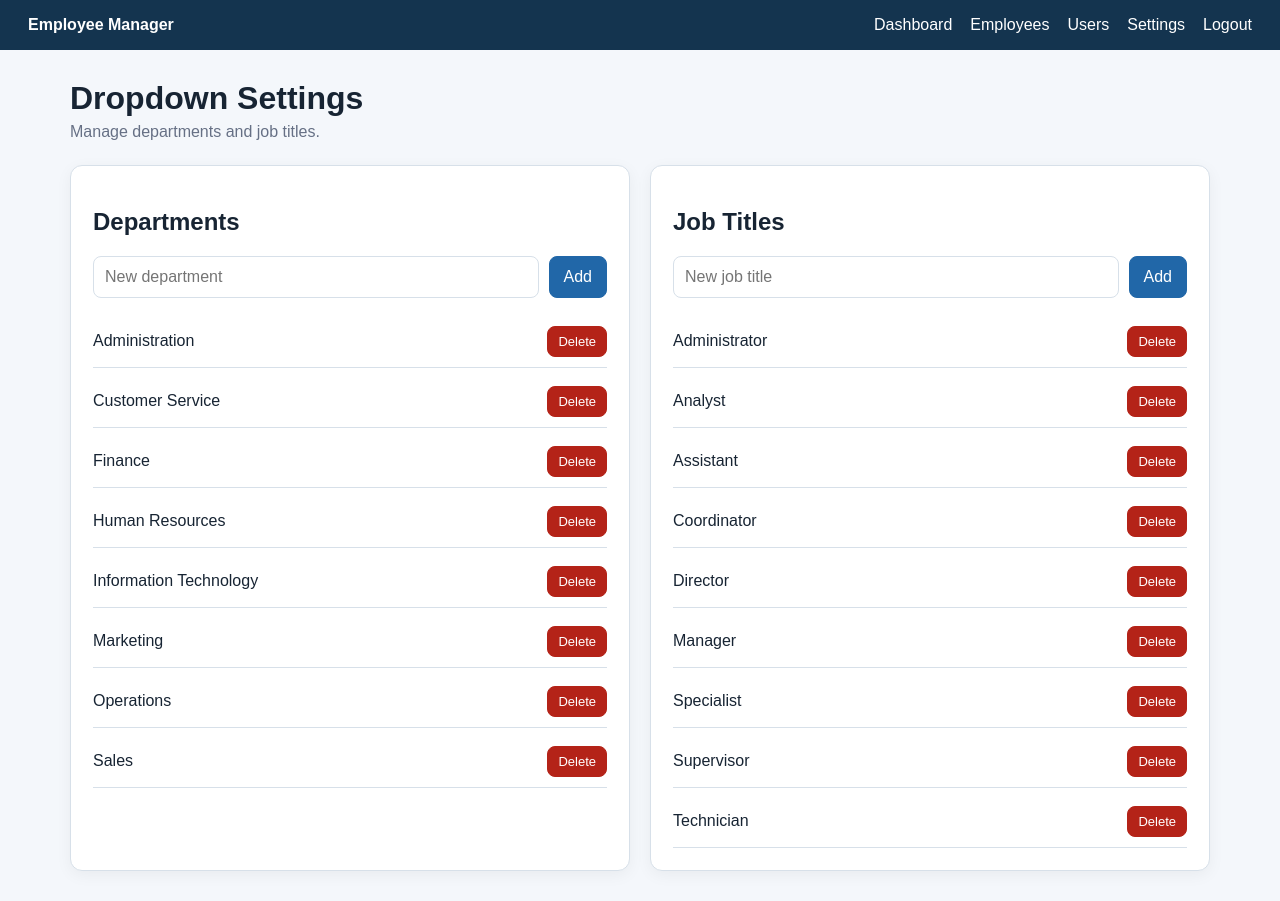
After one commit to DavidBatt0426/Employee-Mangement-web, a Flask app: page /settings/lists in a window 1280 px wide. The commit adds this page. Run offline with Flask 3, Linux system fonts and the light colour scheme; the visitor is signed in with stand-in values (Sample User, id 1); data comes from the database, SQL or seed files in the repository.

Commit message:
Add files via upload
Add dynamic department and job title dropdowns

```diff
--- a/app.py
+++ b/app.py
@@ -89,6 +89,16 @@ class Employee(db.Model):
     department = db.Column(db.String(120), nullable=False)
 
 
+class Department(db.Model):
+    id = db.Column(db.Integer, primary_key=True)
+    name = db.Column(db.String(120), unique=True, nullable=False)
+
+
+class JobTitle(db.Model):
+    id = db.Column(db.Integer, primary_key=True)
+    name = db.Column(db.String(120), unique=True, nullable=False)
+
+
 def utc_now():
     return datetime.now(timezone.utc)
 
@@ -166,6 +176,23 @@ def initialize_database():
                 department="Operations",
             )
         )
+
+    if Department.query.count() == 0:
+        db.session.add_all([
+            Department(name=name) for name in [
+                "Administration", "Customer Service", "Finance",
+                "Human Resources", "Information Technology",
+                "Marketing", "Operations", "Sales"
+            ]
+        ])
+
+    if JobTitle.query.count() == 0:
+        db.session.add_all([
+            JobTitle(name=name) for name in [
+                "Administrator", "Analyst", "Assistant", "Coordinator",
+                "Director", "Manager", "Specialist", "Supervisor", "Technician"
+            ]
+        ])
 
     db.session.commit()
 
@@ -473,8 +500,8 @@ def add_employee():
         "employee_form.html",
         employee=None,
         heading="Add Employee",
-        departments=DEPARTMENTS,
-        job_titles=JOB_TITLES,
+        departments=Department.query.order_by(Department.name).all(),
+        job_titles=JobTitle.query.order_by(JobTitle.name).all()
     )
 
 
@@ -500,8 +527,8 @@ def edit_employee(i):
         "employee_form.html",
         employee=employee,
         heading="Edit Employee",
-        departments=DEPARTMENTS,
-        job_titles=JOB_TITLES,
+        departments=Department.query.order_by(Department.name).all(),
+        job_titles=JobTitle.query.order_by(JobTitle.name).all()
     )
 
 
@@ -610,6 +637,83 @@ def delete_user(i):
     return redirect(url_for("users"))
 
 
+@app.route("/settings/lists")
+@login_required
+@full_access_required
+def list_settings():
+    return render_template(
+        "list_settings.html",
+        departments=Department.query.order_by(Department.name).all(),
+        job_titles=JobTitle.query.order_by(JobTitle.name).all(),
+    )
+
+
+@app.post("/settings/departments/add")
+@login_required
+@full_access_required
+def add_department():
+    name = request.form.get("name", "").strip()
+    if not name:
+        flash("Enter a department name.", "error")
+        return redirect(url_for("list_settings"))
+
+    db.session.add(Department(name=name))
+    try:
+        db.session.commit()
+        flash("Department added.", "success")
+    except IntegrityError:
+        db.session.rollback()
+        flash("That department already exists.", "error")
+    return redirect(url_for("list_settings"))
+
+
+@app.post("/settings/departments/<int:i>/delete")
+@login_required
+@full_access_required
+def delete_department(i):
+    department = db.get_or_404(Department, i)
+    if Employee.query.filter_by(department=department.name).first():
+        flash("That department is being used by an employee.", "error")
+    else:
+        db.session.delete(department)
+        db.session.commit()
+        flash("Department deleted.", "success")
+    return redirect(url_for("list_settings"))
+
+
+@app.post("/settings/job-titles/add")
+@login_required
+@full_access_required
+def add_job_title():
+    name = request.form.get("name", "").strip()
+    if not name:
+        flash("Enter a job title.", "error")
+        return redirect(url_for("list_settings"))
+
+    db.session.add(JobTitle(name=name))
+    try:
+        db.session.commit()
+        flash("Job title added.", "success")
+    except IntegrityError:
+        db.session.rollback()
+        flash("That job title already exists.", "error")
+    return redirect(url_for("list_settings"))
+
+
+@app.post("/settings/job-titles/<int:i>/delete")
+@login_required
+@full_access_required
+def delete_job_title(i):
+    job_title = db.get_or_404(JobTitle, i)
+    if Employee.query.filter_by(title=job_title.name).first():
+        flash("That job title is being used by an employee.", "error")
+    else:
+        db.session.delete(job_title)
+        db.session.commit()
+        flash("Job title deleted.", "success")
+    return redirect(url_for("list_settings"))
+
+
 @app.route("/health")
 def health():
     return {"status": "ok"}, 200
--- a/base.html
+++ b/base.html
@@ -3,7 +3,7 @@
 <link rel="stylesheet" href="{{ url_for('static', filename='style.css') }}"></head><body>
 {% if session.get('user_id') %}<header><strong>Employee Manager</strong><nav>
 <a href="{{ url_for('dashboard') }}">Dashboard</a><a href="{{ url_for('employees') }}">Employees</a>
-{% if session.get('access_level') == 'Full' %}<a href="{{ url_for('users') }}">Users</a>{% endif %}
+{% if session.get('access_level') == 'Full' %}<a href="{{ url_for('users') }}">Users</a><a href="{{ url_for('list_settings') }}">Settings</a>{% endif %}
 <a href="{{ url_for('logout') }}">Logout</a></nav></header>{% endif %}
 <main>{% with messages=get_flashed_messages(with_categories=true) %}{% for c,m in messages %}
 <div class="flash {{c}}">{{m}}</div>{% endfor %}{% endwith %}{% block content %}{% endblock %}</main></body></html>
--- a/employee_form.html
+++ b/employee_form.html
@@ -38,7 +38,7 @@
       Job Title
       <select name="title" required>
         {% for title in job_titles %}
-          <option {% if employee and employee.title == title %}selected{% endif %}>{{ title }}</option>
+          <option value="{{ title.name }}" {% if employee and employee.title == title.name %}selected{% endif %}>{{ title.name }}</option>
         {% endfor %}
       </select>
     </label>
@@ -47,7 +47,7 @@
       Department
       <select name="department" required>
         {% for department in departments %}
-          <option {% if employee and employee.department == department %}selected{% endif %}>{{ department }}</option>
+          <option value="{{ department.name }}" {% if employee and employee.department == department.name %}selected{% endif %}>{{ department.name }}</option>
         {% endfor %}
       </select>
     </label>
--- a/static/style.css
+++ b/static/style.css
@@ -18,3 +18,11 @@ button,.button{border:1px solid var(--border);background:white;color:var(--text)
 .setup-card{width:min(620px,100%)}
 
 .setup-link-card{margin-bottom:20px}.copy-row{display:flex;gap:10px}.copy-row input{flex:1;padding:11px;border:1px solid var(--border);border-radius:8px}.muted-note{color:#667085}
+
+.settings-grid{display:grid;grid-template-columns:1fr 1fr;gap:20px}
+.inline-form{display:flex;gap:10px;margin-bottom:18px}
+.inline-form input{flex:1;padding:11px;border:1px solid var(--border);border-radius:8px;font:inherit}
+.managed-list{display:grid;gap:8px}
+.managed-row{display:flex;justify-content:space-between;align-items:center;border-bottom:1px solid var(--border);padding:10px 0}
+.managed-row form{margin:0}
+@media(max-width:760px){.settings-grid{grid-template-columns:1fr}.inline-form{flex-direction:column}}
--- a/templates/base.html
+++ b/templates/base.html
@@ -3,7 +3,7 @@
 <link rel="stylesheet" href="{{ url_for('static', filename='style.css') }}"></head><body>
 {% if session.get('user_id') %}<header><strong>Employee Manager</strong><nav>
 <a href="{{ url_for('dashboard') }}">Dashboard</a><a href="{{ url_for('employees') }}">Employees</a>
-{% if session.get('access_level') == 'Full' %}<a href="{{ url_for('users') }}">Users</a>{% endif %}
+{% if session.get('access_level') == 'Full' %}<a href="{{ url_for('users') }}">Users</a><a href="{{ url_for('list_settings') }}">Settings</a>{% endif %}
 <a href="{{ url_for('logout') }}">Logout</a></nav></header>{% endif %}
 <main>{% with messages=get_flashed_messages(with_categories=true) %}{% for c,m in messages %}
 <div class="flash {{c}}">{{m}}</div>{% endfor %}{% endwith %}{% block content %}{% endblock %}</main></body></html>
--- a/templates/employee_form.html
+++ b/templates/employee_form.html
@@ -38,7 +38,7 @@
       Job Title
       <select name="title" required>
         {% for title in job_titles %}
-          <option {% if employee and employee.title == title %}selected{% endif %}>{{ title }}</option>
+          <option value="{{ title.name }}" {% if employee and employee.title == title.name %}selected{% endif %}>{{ title.name }}</option>
         {% endfor %}
       </select>
     </label>
@@ -47,7 +47,7 @@
       Department
       <select name="department" required>
         {% for department in departments %}
-          <option {% if employee and employee.department == department %}selected{% endif %}>{{ department }}</option>
+          <option value="{{ department.name }}" {% if employee and employee.department == department.name %}selected{% endif %}>{{ department.name }}</option>
         {% endfor %}
       </select>
     </label>
--- /dev/null
+++ b/templates/list_settings.html
@@ -0,0 +1,44 @@
+{% extends "base.html" %}
+{% block title %}Dropdown Settings{% endblock %}
+{% block content %}
+<div class="head">
+  <div><h1>Dropdown Settings</h1><p>Manage departments and job titles.</p></div>
+</div>
+<div class="settings-grid">
+  <section class="card">
+    <h2>Departments</h2>
+    <form method="post" action="{{ url_for('add_department') }}" class="inline-form">
+      <input name="name" placeholder="New department" required>
+      <button class="primary">Add</button>
+    </form>
+    <div class="managed-list">
+      {% for department in departments %}
+      <div class="managed-row">
+        <span>{{ department.name }}</span>
+        <form method="post" action="{{ url_for('delete_department', i=department.id) }}" onsubmit="return confirm('Delete this department?')">
+          <button class="danger small">Delete</button>
+        </form>
+      </div>
+      {% endfor %}
+    </div>
+  </section>
+
+  <section class="card">
+    <h2>Job Titles</h2>
+    <form method="post" action="{{ url_for('add_job_title') }}" class="inline-form">
+      <input name="name" placeholder="New job title" required>
+      <button class="primary">Add</button>
+    </form>
+    <div class="managed-list">
+      {% for job_title in job_titles %}
+      <div class="managed-row">
+        <span>{{ job_title.name }}</span>
+        <form method="post" action="{{ url_for('delete_job_title', i=job_title.id) }}" onsubmit="return confirm('Delete this job title?')">
+          <button class="danger small">Delete</button>
+        </form>
+      </div>
+      {% endfor %}
+    </div>
+  </section>
+</div>
+{% endblock %}
```
Also changed, not shown: list_settings.html (added, +44 -0 lines), style.css (+8 -0 lines), README.md.
